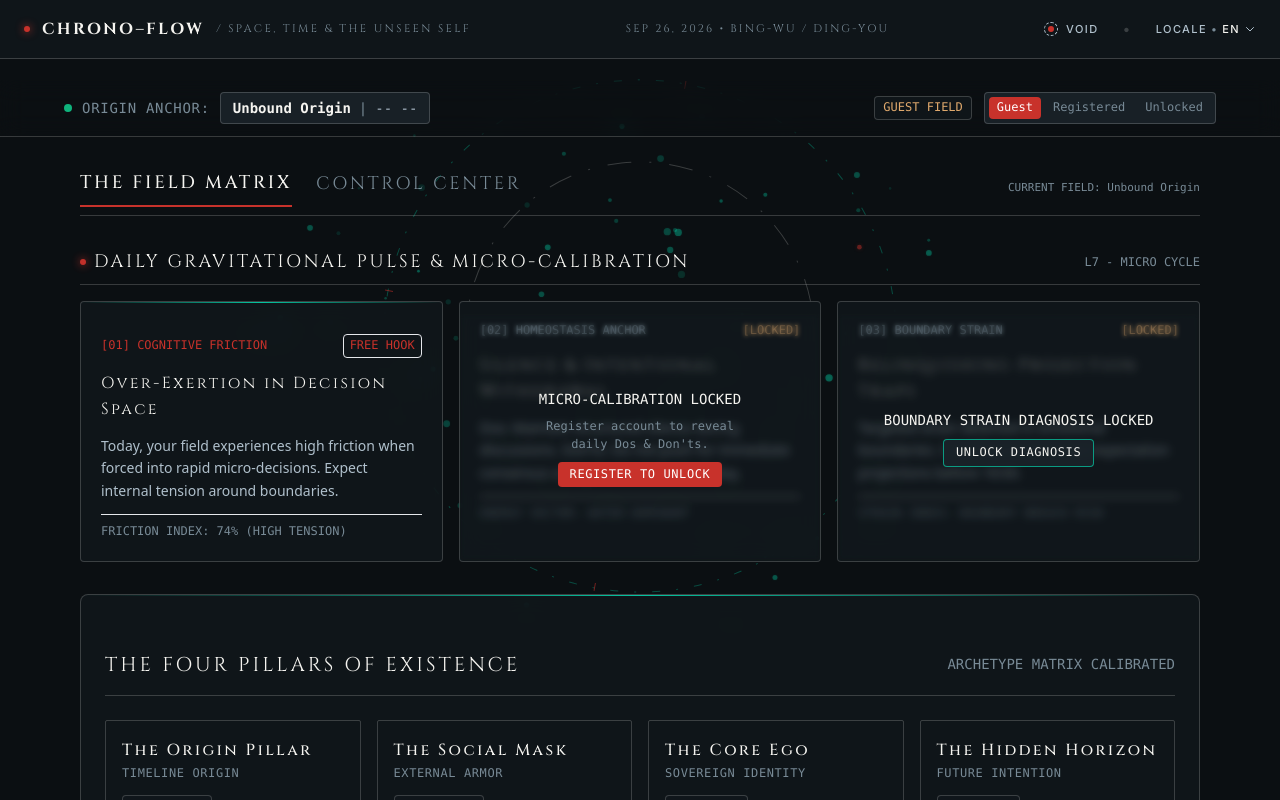
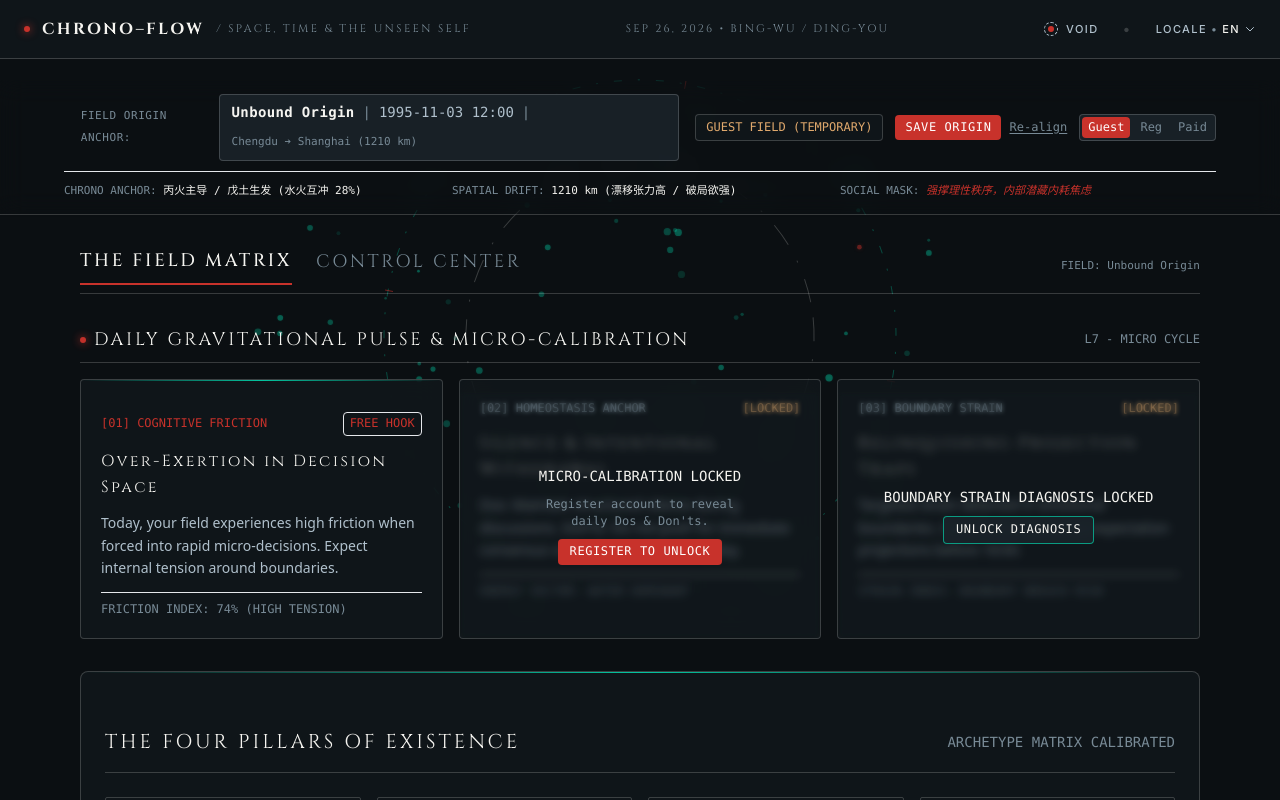
Before and after one commit to wxu198024-art/chrono-flow, a Next.js app: page /dashboard in a window 1280 px wide. Shown: the top 800 px of the page. Built offline with nearby package versions, Linux system fonts and the light colour scheme.

Commit message:
Update page.tsx

```diff
--- a/app/dashboard/page.tsx
+++ b/app/dashboard/page.tsx
@@ -2,12 +2,13 @@
 
 import React, { useState, useEffect } from 'react';
 import { useLanguage } from '@/app/layout';
+import FieldHeader from '@/components/field/FieldHeader';
 import DailyPulse from '@/components/field/DailyPulse';
 import PillarsStructure from '@/components/field/PillarsStructure';
 import ChronoControlCenter from '@/components/field/ChronoControlCenter';
 
 export default function DashboardPage() {
-  const { dict, lang } = useLanguage?.() || { dict: {}, lang: 'zh' };
+  const { lang } = useLanguage?.() || { lang: 'zh' };
 
   const currentLang = (lang as string) || 'zh';
   const isEn = currentLang === 'en';
@@ -20,7 +21,7 @@
   // 2. 选中的订阅周期：month(月) | quarter(季) | year(年)
   const [selectedPlan, setSelectedPlan] = useState<'month' | 'quarter' | 'year'>('year');
 
-  // 3. 读取主页输入的真实原点资料（绝不硬编码）
+  // 3. 读取主页输入的真实原点资料
   const [userData, setUserData] = useState({
     name: '',
     birthDate: '',
@@ -28,19 +29,29 @@
   });
 
   useEffect(() => {
-    // 从本地缓存读取主页用户输入的真实原点数据
-    const storedName = localStorage.getItem('user_origin_name') || sessionStorage.getItem('user_origin_name') || '';
-    const storedDate = localStorage.getItem('user_origin_date') || sessionStorage.getItem('user_origin_date') || '';
-    const storedTime = localStorage.getItem('user_origin_time') || sessionStorage.getItem('user_origin_time') || '';
+    try {
+      const stored = localStorage.getItem('chrono_origin_coordinates');
+      if (stored) {
+        const parsed = JSON.parse(stored);
+        setUserData({
+          name: parsed.name || (isEn ? 'Seeker' : '探索者'),
+          birthDate: parsed.birthDate || '--',
+          birthTime: parsed.birthTime || '--',
+        });
+        return;
+      }
+    } catch (e) {
+      console.error('Failed to parse origin data in Dashboard:', e);
+    }
 
     setUserData({
-      name: storedName || (isEn ? 'Unbound Origin' : isTW ? '未綁定原點' : '未绑定原点'),
-      birthDate: storedDate || '--',
-      birthTime: storedTime || '--',
+      name: isEn ? 'Unbound Origin' : isTW ? '未綁定原點' : '未绑定原点',
+      birthDate: '--',
+      birthTime: '--',
     });
   }, [isEn, isTW]);
 
-  // 4. 注册/登录弹窗控制
+  // 4. 注册 / 登录 Modal 弹窗控制
   const [showAuthModal, setShowAuthModal] = useState(false);
   const [authEmail, setAuthEmail] = useState('');
   const [authPassword, setAuthPassword] = useState('');
@@ -55,71 +66,18 @@
 
   // 模拟付费逻辑
   const handlePaySuccess = () => {
-    setUserState('subscribed'); // 变为已订阅，订阅栏消失，显示完事页面
+    setUserState('subscribed'); // 变为已订阅，订阅栏消失，显示全量页面
   };
 
   return (
     <div className="min-h-screen bg-[var(--bg-main)] text-[var(--text-primary)] font-sans antialiased transition-colors duration-300 pb-20">
 
-      {/* 1. 顶部常驻区域：完全展现主页输入的真实原点资料 */}
-      <header className="sticky top-0 z-40 bg-[var(--bg-card)]/90 backdrop-blur-md border-b border-[var(--border-line)] px-4 py-3">
-        <div className="max-w-6xl mx-auto flex flex-col md:flex-row items-center justify-between gap-3 text-xs font-mono">
-
-          {/* 左侧：常驻原点资料卡片 */}
-          <div className="flex items-center gap-2.5">
-            <span className="w-2 h-2 rounded-full bg-emerald-500 animate-pulse"></span>
-            <span className="text-[var(--text-muted)] uppercase tracking-wider">
-              {isEn ? 'ORIGIN ANCHOR:' : isTW ? '場域原點依據:' : '场域原点依据:'}
-            </span>
-            <div className="flex items-center gap-2 bg-[var(--bg-card-hover)] px-3 py-1 rounded border border-[var(--border-line)]">
-              <span className="text-[var(--text-primary)] font-bold">
-                {userData.name}
-              </span>
-              <span className="text-[var(--text-muted)]">|</span>
-              <span className="text-[var(--text-secondary)]">
-                {userData.birthDate} {userData.birthTime}
-              </span>
-            </div>
-          </div>
-
-          {/* 右侧：状态指示与快捷调试面板（修正语言翻译） */}
-          <div className="flex items-center gap-3">
-            <div className="text-[10px] font-mono px-2 py-0.5 rounded border border-[var(--border-line)] bg-[var(--bg-card)]">
-              {userState === 'guest' && (
-                <span className="text-amber-400">{isEn ? 'GUEST FIELD' : isTW ? '遊客場域' : '游客场域'}</span>
-              )}
-              {userState === 'registered' && (
-                <span className="text-blue-400">{isEn ? 'REGISTERED ANCHOR' : isTW ? '已註冊原點' : '已注册原点'}</span>
-              )}
-              {userState === 'subscribed' && (
-                <span className="text-emerald-400">{isEn ? 'FULL ORBIT UNLOCKED' : isTW ? '已解鎖 52 週全景' : '已解锁 52 周全景'}</span>
-              )}
-            </div>
-
-            {/* 测试切换状态按键（修正语言翻译） */}
-            <div className="flex items-center gap-1 bg-[var(--bg-card-hover)] p-1 rounded border border-[var(--border-line)] text-[10px]">
-              <button
-                onClick={() => setUserState('guest')}
-                className={`px-2 py-0.5 rounded ${userState === 'guest' ? 'bg-[var(--cinnabar)] text-white' : 'text-[var(--text-muted)]'}`}
-              >
-                {isEn ? 'Guest' : isTW ? '遊客' : '游客'}
-              </button>
-              <button
-                onClick={() => setUserState('registered')}
-                className={`px-2 py-0.5 rounded ${userState === 'registered' ? 'bg-[var(--text-primary)] text-[var(--bg-card)]' : 'text-[var(--text-muted)]'}`}
-              >
-                {isEn ? 'Registered' : isTW ? '已註冊' : '已注册'}
-              </button>
-              <button
-                onClick={() => setUserState('subscribed')}
-                className={`px-2 py-0.5 rounded ${userState === 'subscribed' ? 'bg-amber-500 text-black font-bold' : 'text-[var(--text-muted)]'}`}
-              >
-                {isEn ? 'Unlocked' : isTW ? '付費解鎖' : '付费解锁'}
-              </button>
-            </div>
-          </div>
-        </div>
-      </header>
+      {/* 1. 顶部常驻区域：场域原点依据与碰撞 HEADER */}
+      <FieldHeader
+        userRole={userState}
+        onRoleChange={(role) => setUserState(role)}
+        onTriggerRegister={() => setShowAuthModal(true)}
+      />
 
       {/* 2. 主场域内容区 */}
       <main className="max-w-6xl mx-auto px-4 pt-8 space-y-8">
@@ -150,25 +108,32 @@
           </div>
 
           <div className="text-[11px] font-mono text-[var(--text-muted)]">
-            {isEn ? `CURRENT FIELD: ${userData.name}` : isTW ? `當前場域歸屬：${userData.name}` : `当前场域归属：${userData.name}`}
+            {isEn ? `FIELD: ${userData.name}` : isTW ? `當前場域：${userData.name}` : `当前场域：${userData.name}`}
           </div>
         </div>
 
         {/* Tab A: 场域矩阵 */}
         {activeTab === 'field' && (
           <div className="space-y-8">
-            {/* 今日脉搏 */}
-            <DailyPulse userRole={userState} />
+            {/* 今日重力波脉搏 */}
+            <DailyPulse
+              userRole={userState}
+              onTriggerRegister={() => setShowAuthModal(true)}
+              onTriggerSubscribe={() => {
+                const el = document.getElementById('subscription-section');
+                if (el) el.scrollIntoView({ behavior: 'smooth' });
+              }}
+            />
 
-            {/* 四柱与五维动态均衡（传入唤起注册弹窗） */}
+            {/* 四柱与五维动态均衡 */}
             <PillarsStructure
               userRole={userState}
               onTriggerRegister={() => setShowAuthModal(true)}
             />
 
-            {/* 3. 时空订阅栏（三组：月 / 季 / 年），未付费时展示，付费后隐藏 */}
+            {/* 3. 时空订阅栏（月 / 季 / 年），未付费时展示，付费后隐藏 */}
             {userState !== 'subscribed' ? (
-              <section className="p-6 border border-[var(--border-line)] bg-[var(--bg-card)] backdrop-blur-md rounded-lg space-y-6 relative overflow-hidden">
+              <section id="subscription-section" className="p-6 border border-[var(--border-line)] bg-[var(--bg-card)] backdrop-blur-md rounded-lg space-y-6 relative overflow-hidden">
                 <div className="absolute top-0 left-0 right-0 yao-yang"></div>
 
                 <div className="flex flex-col md:flex-row md:items-center justify-between border-b border-[var(--border-line)] pb-4 gap-2">
@@ -191,10 +156,10 @@
                   </div>
                 </div>
 
-                {/* 月 / 季 / 年 三组方案卡片（全量英文适配） */}
+                {/* 月 / 季 / 年 卡片 */}
                 <div className="grid grid-cols-1 md:grid-cols-3 gap-4 pt-2">
 
-                  {/* 月度方案 */}
+                  {/* 月度 */}
                   <div
                     onClick={() => setSelectedPlan('month')}
                     className={`p-5 rounded border transition-all cursor-pointer space-y-3 relative ${
@@ -228,7 +193,7 @@
                     </p>
                   </div>
 
-                  {/* 季度方案 */}
+                  {/* 季度 */}
                   <div
                     onClick={() => setSelectedPlan('quarter')}
                     className={`p-5 rounded border transition-all cursor-pointer space-y-3 relative ${
@@ -265,7 +230,7 @@
                     </p>
                   </div>
 
-                  {/* 年度方案 */}
+                  {/* 年度 */}
                   <div
                     onClick={() => setSelectedPlan('year')}
                     className={`p-5 rounded border transition-all cursor-pointer space-y-3 relative ${
```
